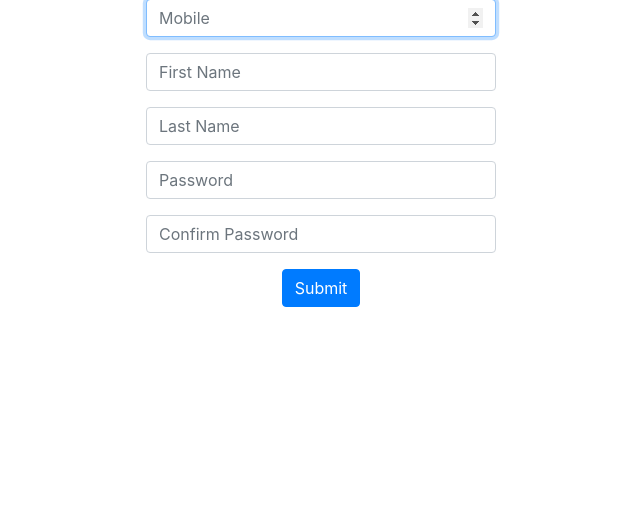
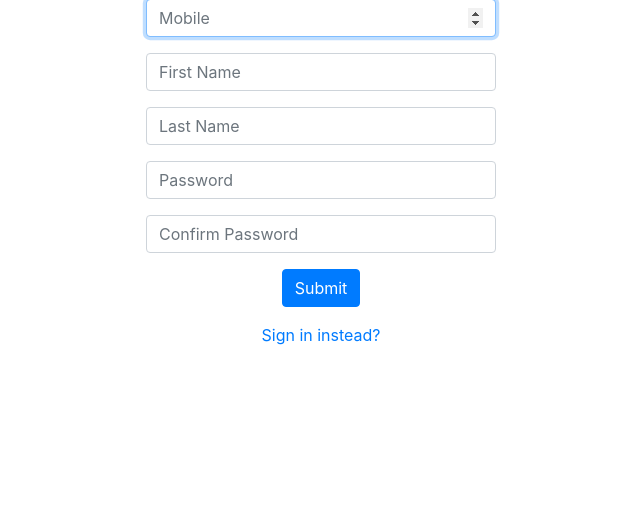
Before and after one commit to PraneethKarnena/django-notes, a Django app: page /signup/ in a window 1280 px wide. Shown: the part 89-602 px from the top of the page, without its empty margins (319-959 px from the left). Run offline with Django 3.2, Linux system fonts and the light colour scheme; some libraries are stand-ins or nearby versions.

Commit message:
added log in/out links

```diff
--- a/dashboard/templates/notes/signin.html
+++ b/dashboard/templates/notes/signin.html
@@ -43,6 +43,7 @@
                     </div>
                     <button class="btn btn-primary" type="submit">Submit</button>
                 </form>
+                <p class="mt-3"><a href="{% url 'dashboard:signup_page' %}">Sign up instead?</a></p>
             </div>
         </div>
     </div>
--- a/dashboard/templates/notes/signup.html
+++ b/dashboard/templates/notes/signup.html
@@ -53,6 +53,7 @@
                     </div>
                     <button class="btn btn-primary" type="submit">Submit</button>
                 </form>
+                <p class="mt-3"><a href="{% url 'dashboard:signin_page' %}">Sign in instead?</a></p>
             </div>
         </div>
     </div>
```
